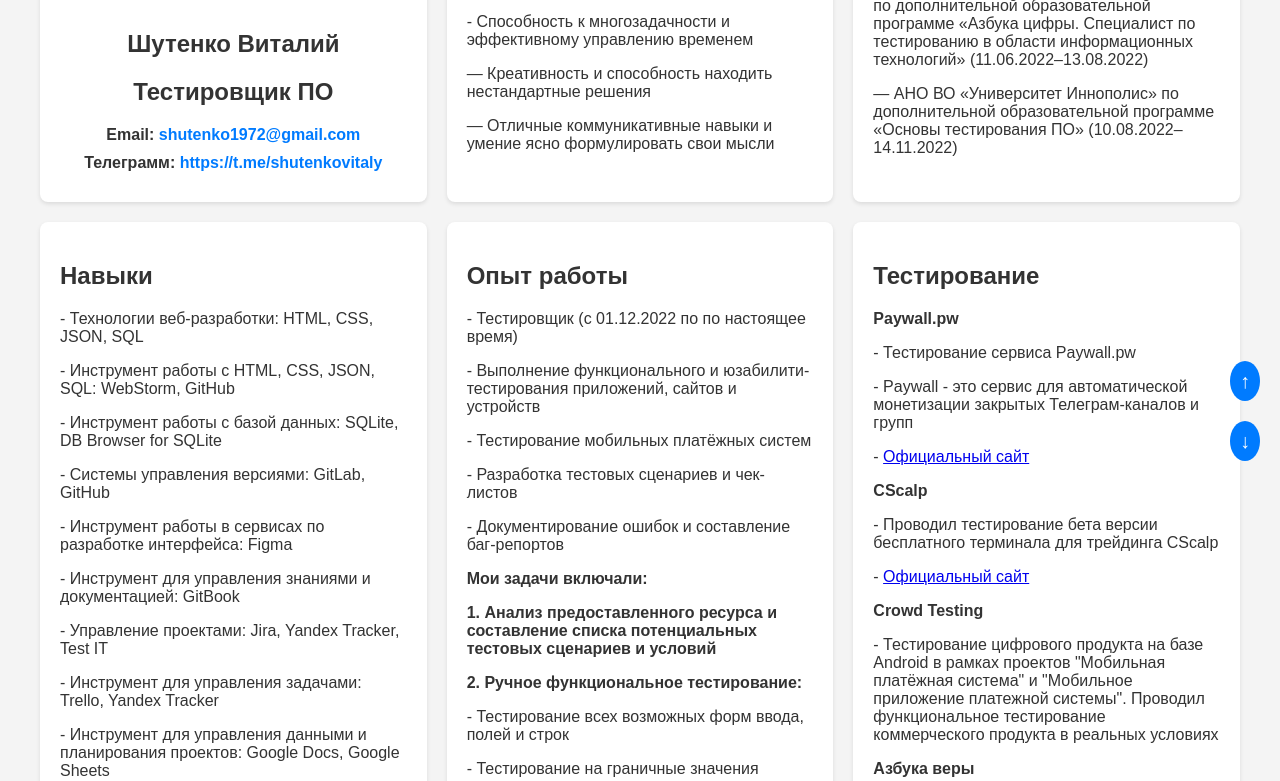
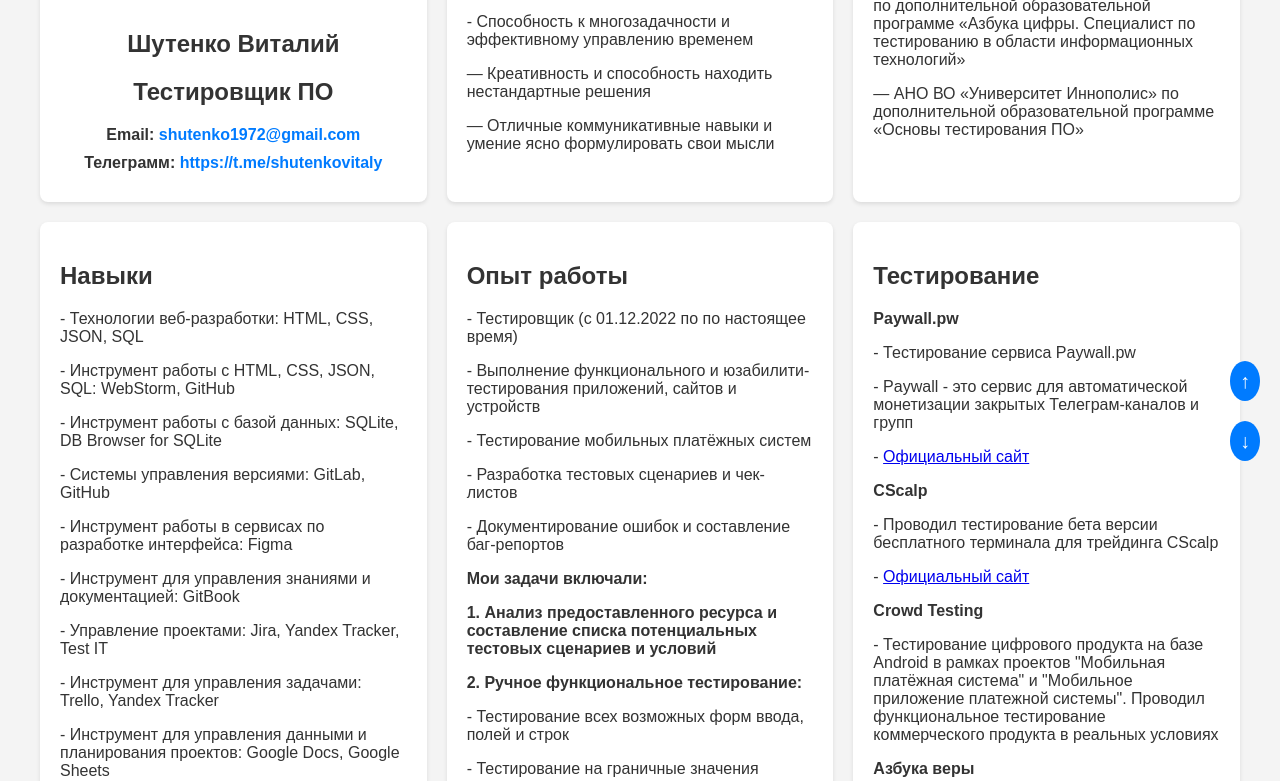
Before and after one commit to shutenko1972/WebSite, a website: page index.html in a window 1280 px wide. Shown: the part 319-1100 px from the top of the page. Drawn offline with Linux system fonts and the light colour scheme.

Commit message:
Update index.html

```diff
--- a/index.html
+++ b/index.html
@@ -37,8 +37,8 @@
 			<p>— Муниципальное общеобразовательное учреждение - средняя общеобразовательная школа с. Карпенка Краснокутского района Саратовской области</p>
 				<p>— ГОУ НПО № 64 </p>
                 <p class="bold job-title">Повышение квалификации, курсы</p>
-                <p>— ООО «Учебный комбинат «ПРОФКАДРЫ» по дополнительной образовательной программе «Азбука цифры. Специалист по тестированию в области информационных технологий» (11.06.2022–13.08.2022)</p>
-                <p>— АНО ВО «Университет Иннополис» по дополнительной образовательной программе «Основы тестирования ПО» (10.08.2022–14.11.2022)</p>
+                <p>— ООО «Учебный комбинат «ПРОФКАДРЫ» по дополнительной образовательной программе «Азбука цифры. Специалист по тестированию в области информационных технологий»</p>
+                <p>— АНО ВО «Университет Иннополис» по дополнительной образовательной программе «Основы тестирования ПО»</p>
             </section>
             <section class="section-item" role="region" aria-labelledby="skills-section">
                 <h2>Навыки</h2>
```
